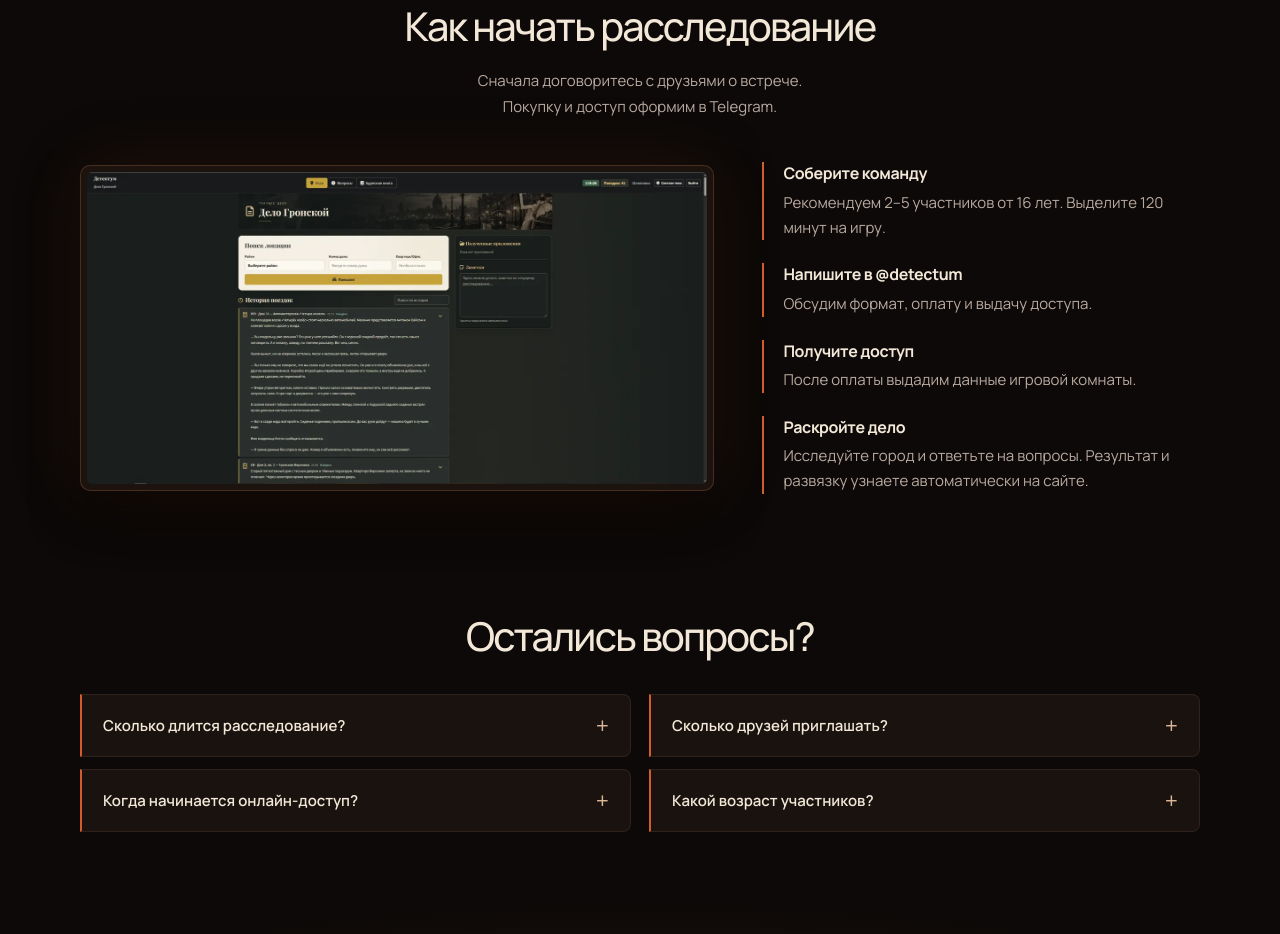
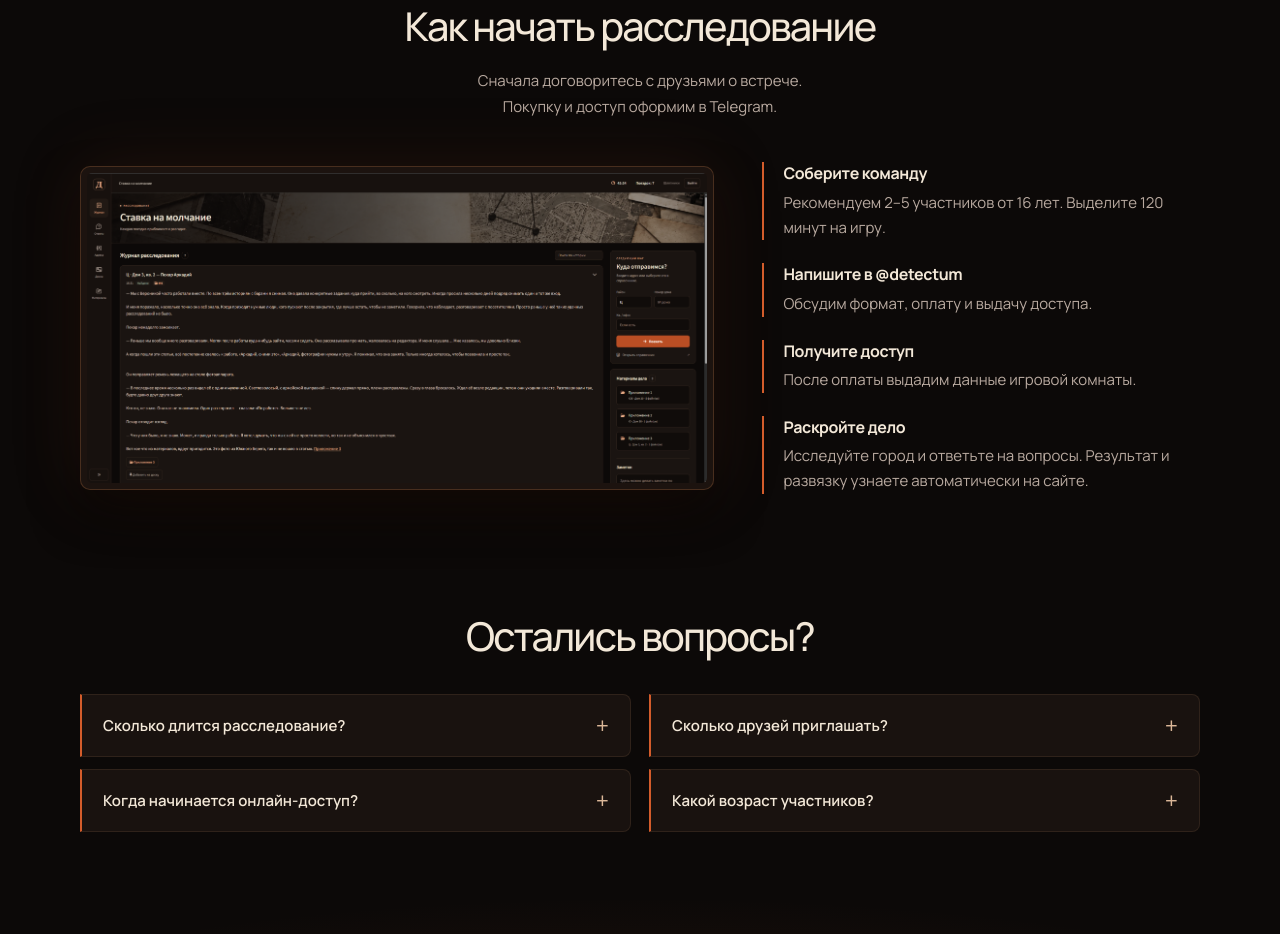
Before and after one commit to LozyMad/Detectivka, a website: page frontend/index.html in a window 1280 px wide. Shown: the part 3431-4365 px from the top of the page. Drawn offline with nearby package versions, Linux system fonts and the light colour scheme.

Commit message:
Update landing gameplay screenshot

```diff
--- a/frontend/index.html
+++ b/frontend/index.html
@@ -127,7 +127,7 @@
       <div class="shell">
         <div class="section-heading centered"><h2 id="how-title">Как начать расследование</h2><p>Сначала договоритесь с друзьями о встрече.<br>Покупку и доступ оформим в Telegram.</p></div>
         <div class="how-layout">
-          <div class="game-preview"><img src="/assets/landing/game-interface.webp" alt="Интерфейс «Детектума»: поиск адресов и история поездок" loading="lazy" width="1400" height="703"></div>
+          <div class="game-preview"><img src="/assets/landing/game-interface-v2.webp" alt="Интерфейс «Детектума»: журнал расследования и выбор адреса для поездки" loading="lazy" width="2557" height="1277"></div>
           <div class="steps">
             <article><h3>Соберите команду</h3><p>Рекомендуем 2–5 участников от 16 лет. Выделите 120 минут на игру.</p></article>
             <article><h3>Напишите в @detectum</h3><p>Обсудим формат, оплату и выдачу доступа.</p></article>
```
Also changed, not shown: frontend/assets/landing/game-interface-v2.webp (added).
